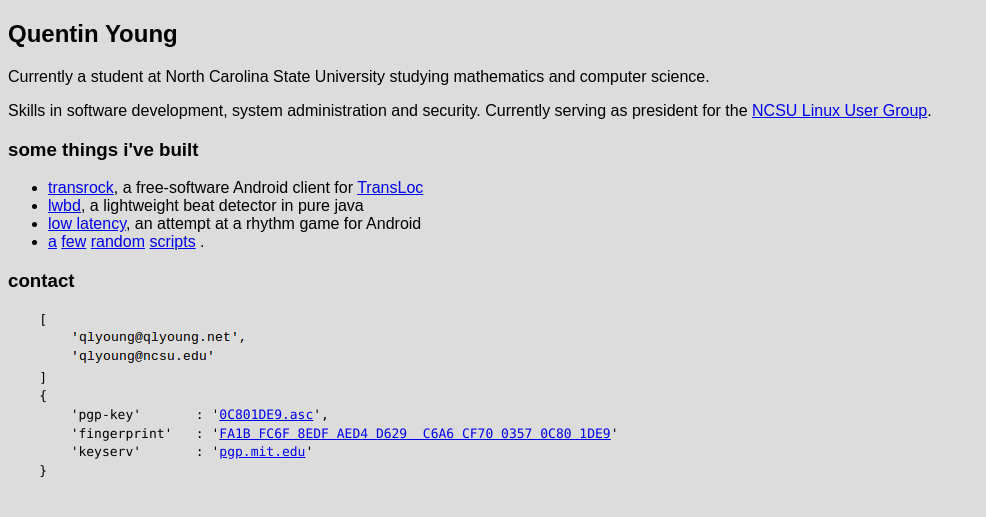
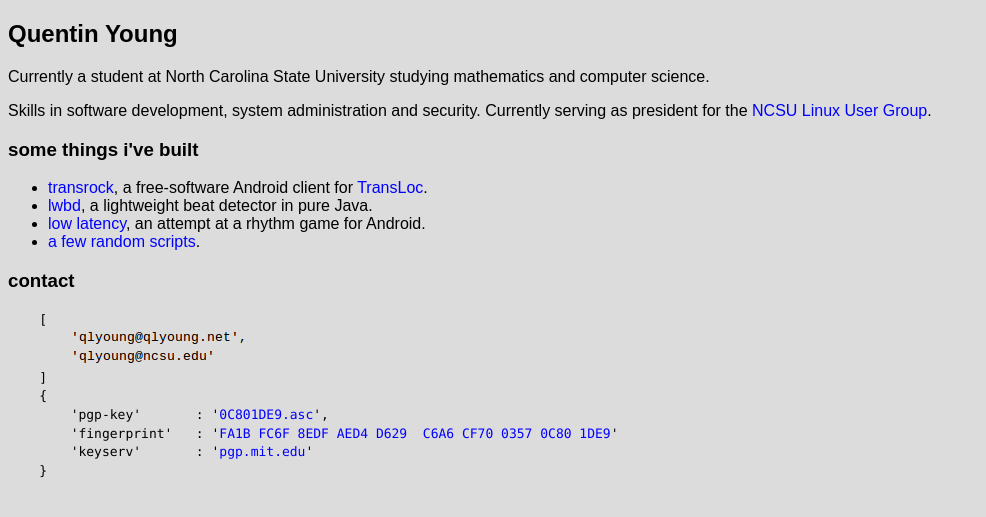
Before and after one commit to qlyoung/qlyoung.github.io, a Jekyll site: the page built from index.html, in a window 1280 px wide. Shown: the top 517 px of the page, without its empty margins (0-986 px from the left). Built offline with Jekyll 4.4.1, drawn with Linux system fonts in a browser that asks for light colours; Markdown is read by kramdown in place of the engine named in the settings.

Commit message:
tweaked css, fixed punctuation

```diff
--- a/css/main.css
+++ b/css/main.css
@@ -11,3 +11,8 @@
     font-weight: 400;
     line-height: 18.5667px;
 }
+
+a {
+    text-decoration: none;
+    color: blue;
+}
--- a/index.html
+++ b/index.html
@@ -8,15 +8,14 @@
 
 <h3>some things i've built</h3>
 <ul>
-<li><a href="https://github.com/qlyoung/transrock">transrock</a>, a free-software Android client for <a href="https://transloc.com/">TransLoc</a>
-<li><a href="https://github.com/qlyoung/lwbd">lwbd</a>, a lightweight beat detector in pure java</li>
-<li><a href="https://github.com/qlyoung/lowlatency">low latency</a>, an attempt at a rhythm game for Android</li>
+<li><a href="https://github.com/qlyoung/transrock">transrock</a>, a free-software Android client for <a href="http://transloc.com/">TransLoc</a>.</li>
+<li><a href="https://github.com/qlyoung/lwbd">lwbd</a>, a lightweight beat detector in pure Java.</li>
+<li><a href="https://github.com/qlyoung/lowlatency">low latency</a>, an attempt at a rhythm game for Android.</li>
 <li>
     <a href="https://github.com/qlyoung/gmcli">a</a>
     <a href="https://github.com/qlyoung/prtsc-ctl-f">few</a>
     <a href="https://github.com/qlyoung/dogenet">random</a>
-    <a href="https://github.com/qlyoung/switch-intercept">scripts</a>
-    .
+    <a href="https://github.com/qlyoung/switch-intercept">scripts</a>.
 </li>
 </ul>
 
```
